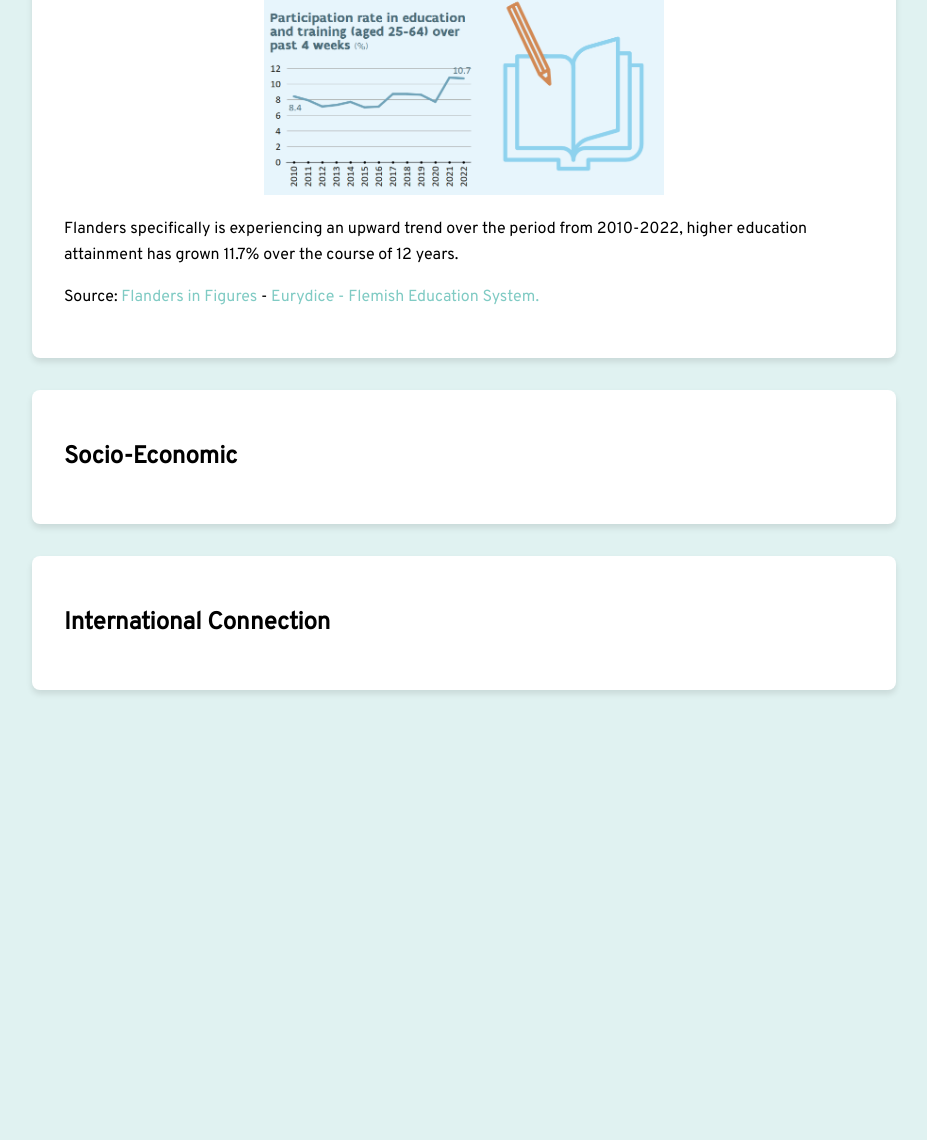
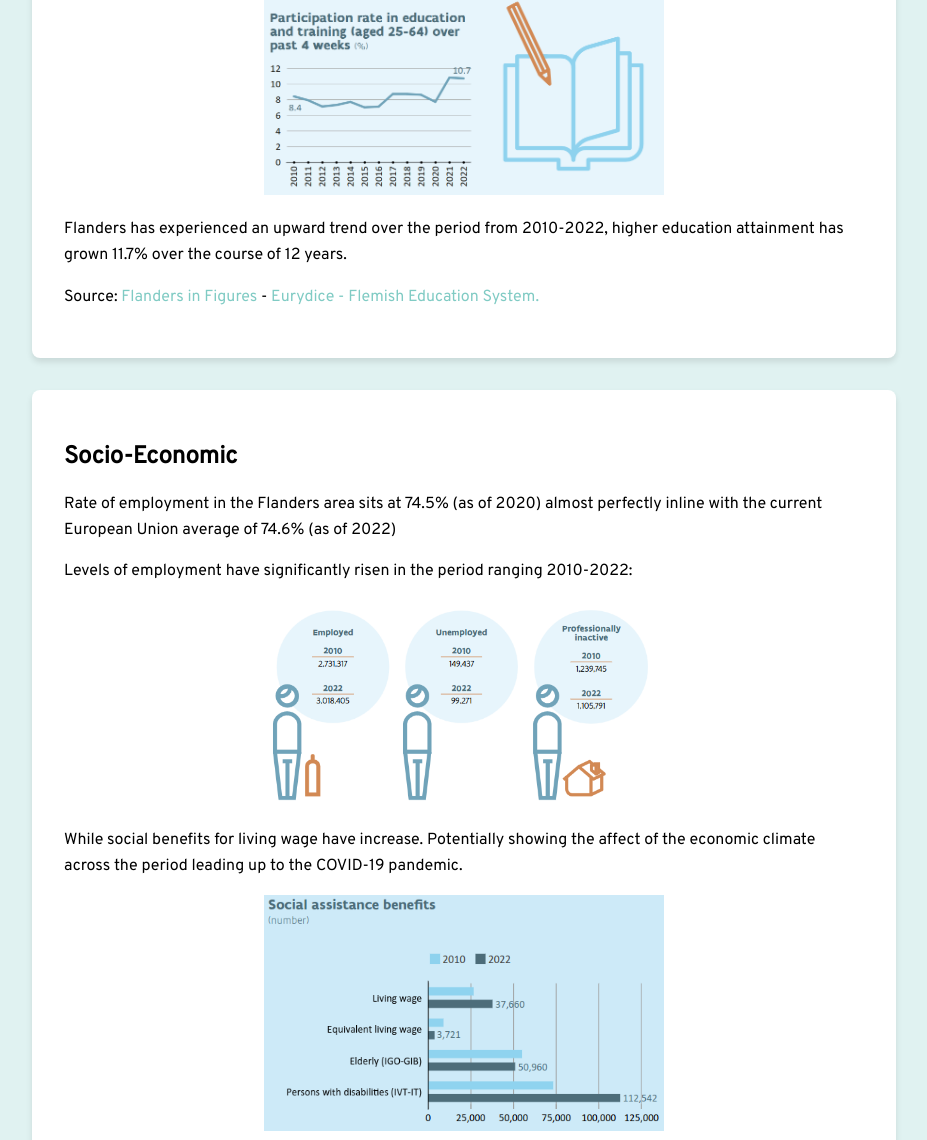
Before and after one commit to RDMillen/ree, a plain HTML site: page index.html in a window 1280 px wide. Shown: the part 2128-3268 px from the top of the page, without its empty margins (176-1103 px from the left). Before the commit the page ends 2866 px from the top, so only its background shows below. Drawn offline with Linux system fonts and the light colour scheme.

Commit message:
Added images and socio-economic bullet points.

```diff
--- a/index.html
+++ b/index.html
@@ -59,15 +59,28 @@
         <p>Similarly to the United Kingdom, Belgium operates an alterantive "Learning and Working" scheme for young people aged fifteen to eighteen in place of stage three of their education.</p>
         <p>Universities in Wallonia and Flanders have different systems for calculating fees for students. Universities in Wallonia charge a fee set by the <a href="https://www.iau-hesd.net/organisation/academy-research-and-higher-education-ares" target="_blank">Academy of Research and High Education</a>.</p>
         <p>While in the Flanders region, EU and non-EU citizens must pay different tuition fees, starting from €900 per academic year. However, Begian universities take a students background into account when calculating fees e.g. higher fees for a student with a higher income, type of course, or available grants or scholarships.</p>
+
         <div class="centerimage">
           <img src="images/educationattainmentflanders.png">
         </div>
-        <p>Flanders specifically is experiencing an upward trend over the period from 2010-2022, higher education attainment has grown 11.7% over the course of 12 years.</p>
+
+        <p>Flanders has experienced an upward trend over the period from 2010-2022, higher education attainment has grown 11.7% over the course of 12 years.</p>
         <p>Source: <a href="https://publicaties.vlaanderen.be/view-file/59257" target="_blank">Flanders in Figures</a> - <a href="https://eurydice.eacea.ec.europa.eu/national-education-systems/belgium-flemish-community/overview" target="_blank>">Eurydice - Flemish Education System.</a></p>
 
     </div>
     <div class="bio">
       <h2>Socio-Economic</h2>
+      <p>Rate of employment in the Flanders area sits at 74.5% (as of 2020) almost perfectly inline with the current European Union average of 74.6% (as of 2022)</p>
+      <p>Levels of employment have significantly risen in the period ranging 2010-2022:</p>
+      <div class="centerimage">
+        <img src="images/employmentposition.png">
+      </div>
+
+      <p>While social benefits for living wage have increase. Potentially showing the affect of the economic climate across the period leading up to the COVID-19 pandemic.</p>
+      <div class="centerimage">
+        <img src="images/benefitsinplace.png"">
+      </div>
+
     </div>
     <div class="bio">
       <h2>International Connection</h2>
```
Also changed, not shown: images/benefitsinplace.png (added), images/employmentposition.png (added).
